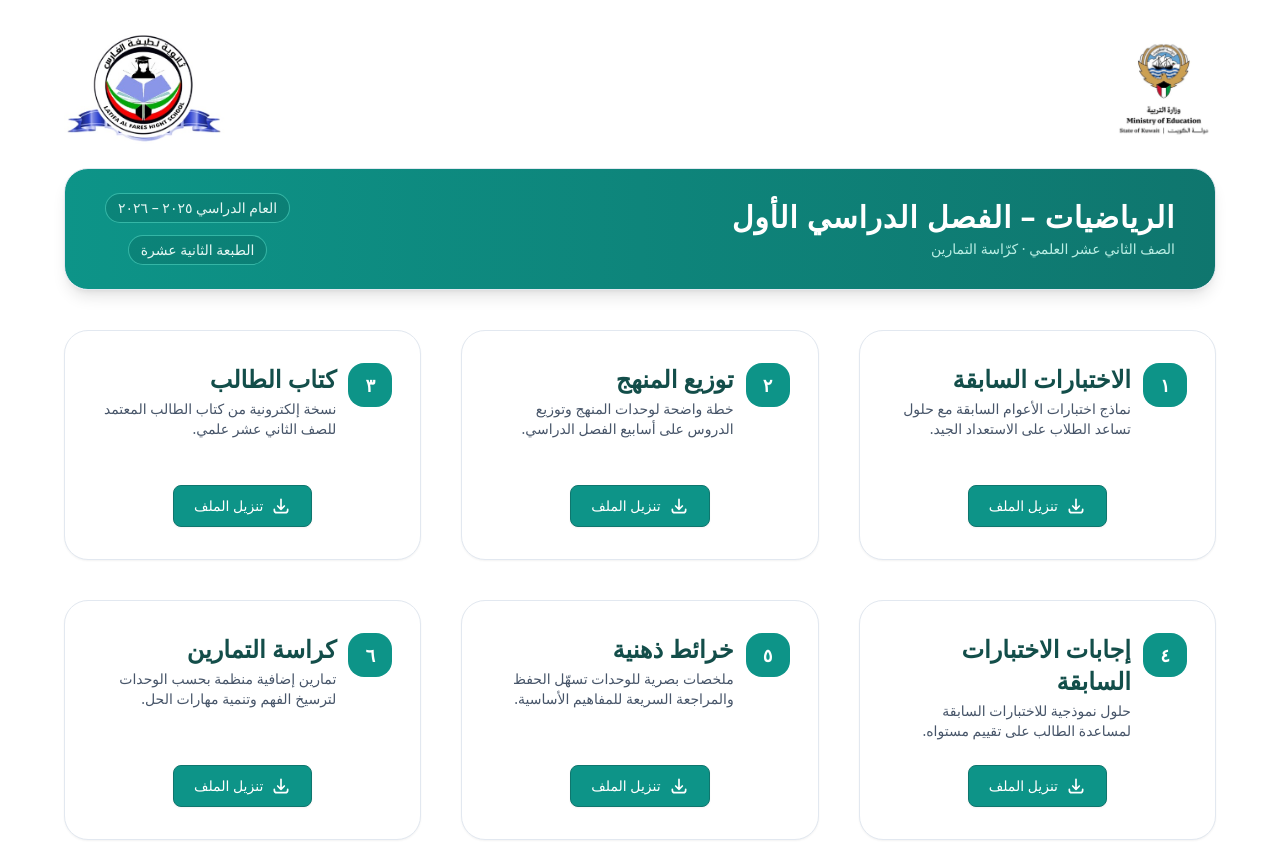
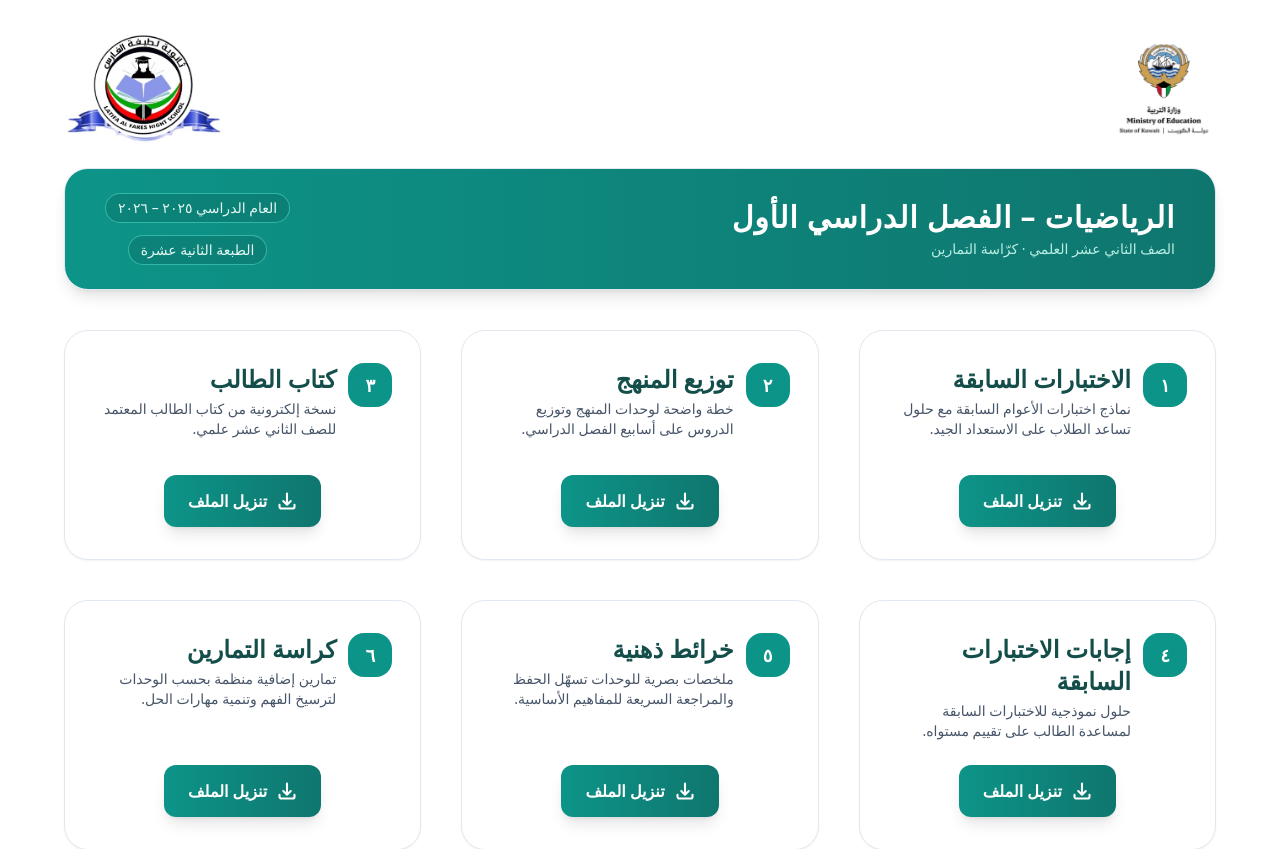
Before and after one commit to sherboo96/math, an Angular app: page / in a window 1280 px wide. Shown: the top 849 px of the page. Built offline with nearby package versions, Linux system fonts and the light colour scheme; no server answers.

Commit message:
Enhance PDF download buttons in app.html with improved styles and loading indicators. Implemented a downloading state to provide user feedback during PDF downloads, ensuring a smoother user experience.

```diff
--- a/src/app/app.html
+++ b/src/app/app.html
@@ -76,14 +76,23 @@
           <div class="mt-6 flex items-center justify-center">
             <button
               type="button"
-              class="inline-flex items-center gap-2 px-5 py-2.5 rounded-lg bg-teal-600 text-white hover:bg-teal-700 border border-teal-700 text-sm font-medium transition-colors shadow-sm hover:shadow-md"
+              class="relative inline-flex items-center justify-center gap-2.5 px-6 py-3.5 rounded-xl bg-gradient-to-r from-teal-600 to-teal-700 text-white hover:from-teal-700 hover:to-teal-800 font-semibold text-sm md:text-base transition-all duration-300 shadow-lg hover:shadow-xl hover:scale-105 active:scale-100 disabled:opacity-70 disabled:cursor-not-allowed"
               (click)="downloadPdf('assets/pdf/tests.pdf', 'الاختبارات السابقة', $event)"
-              title="تنزيل الملف"
+              [disabled]="downloadingPdf() === 'assets/pdf/tests.pdf'"
+              title="تنزيل ملف الاختبارات السابقة"
             >
-              <svg class="w-5 h-5" fill="none" stroke="currentColor" viewBox="0 0 24 24">
-                <path stroke-linecap="round" stroke-linejoin="round" stroke-width="2" d="M4 16v1a3 3 0 003 3h10a3 3 0 003-3v-1m-4-4l-4 4m0 0l-4-4m4 4V4"></path>
+              @if (downloadingPdf() === 'assets/pdf/tests.pdf') {
+                <svg class="w-5 h-5 animate-spin" fill="none" viewBox="0 0 24 24">
+                  <circle class="opacity-25" cx="12" cy="12" r="10" stroke="currentColor" stroke-width="4"></circle>
+                  <path class="opacity-75" fill="currentColor" d="M4 12a8 8 0 018-8V0C5.373 0 0 5.373 0 12h4zm2 5.291A7.962 7.962 0 014 12H0c0 3.042 1.135 5.824 3 7.938l3-2.647z"></path>
                 </svg>
-              تنزيل الملف
+                <span>جاري التنزيل...</span>
+              } @else {
+                <svg class="w-5 h-5" fill="none" stroke="currentColor" viewBox="0 0 24 24" stroke-width="2.5">
+                  <path stroke-linecap="round" stroke-linejoin="round" d="M3 16.5v2.25A2.25 2.25 0 005.25 21h13.5A2.25 2.25 0 0021 18.75V16.5M16.5 12L12 16.5m0 0L7.5 12m4.5 4.5V3"></path>
+                </svg>
+                <span>تنزيل الملف</span>
+              }
             </button>
           </div>
         </article>
@@ -108,14 +117,23 @@
           <div class="mt-6 flex items-center justify-center">
             <button
               type="button"
-              class="inline-flex items-center gap-2 px-5 py-2.5 rounded-lg bg-teal-600 text-white hover:bg-teal-700 border border-teal-700 text-sm font-medium transition-colors shadow-sm hover:shadow-md"
+              class="relative inline-flex items-center justify-center gap-2.5 px-6 py-3.5 rounded-xl bg-gradient-to-r from-teal-600 to-teal-700 text-white hover:from-teal-700 hover:to-teal-800 font-semibold text-sm md:text-base transition-all duration-300 shadow-lg hover:shadow-xl hover:scale-105 active:scale-100 disabled:opacity-70 disabled:cursor-not-allowed"
               (click)="downloadPdf('assets/pdf/culclim.pdf', 'توزيع المنهج', $event)"
-              title="تنزيل الملف"
+              [disabled]="downloadingPdf() === 'assets/pdf/culclim.pdf'"
+              title="تنزيل ملف توزيع المنهج"
             >
-              <svg class="w-5 h-5" fill="none" stroke="currentColor" viewBox="0 0 24 24">
-                <path stroke-linecap="round" stroke-linejoin="round" stroke-width="2" d="M4 16v1a3 3 0 003 3h10a3 3 0 003-3v-1m-4-4l-4 4m0 0l-4-4m4 4V4"></path>
+              @if (downloadingPdf() === 'assets/pdf/culclim.pdf') {
+                <svg class="w-5 h-5 animate-spin" fill="none" viewBox="0 0 24 24">
+                  <circle class="opacity-25" cx="12" cy="12" r="10" stroke="currentColor" stroke-width="4"></circle>
+                  <path class="opacity-75" fill="currentColor" d="M4 12a8 8 0 018-8V0C5.373 0 0 5.373 0 12h4zm2 5.291A7.962 7.962 0 014 12H0c0 3.042 1.135 5.824 3 7.938l3-2.647z"></path>
                 </svg>
-              تنزيل الملف
+                <span>جاري التنزيل...</span>
+              } @else {
+                <svg class="w-5 h-5" fill="none" stroke="currentColor" viewBox="0 0 24 24" stroke-width="2.5">
+                  <path stroke-linecap="round" stroke-linejoin="round" d="M3 16.5v2.25A2.25 2.25 0 005.25 21h13.5A2.25 2.25 0 0021 18.75V16.5M16.5 12L12 16.5m0 0L7.5 12m4.5 4.5V3"></path>
+                </svg>
+                <span>تنزيل الملف</span>
+              }
             </button>
           </div>
         </article>
@@ -140,14 +158,23 @@
           <div class="mt-6 flex items-center justify-center">
             <button
               type="button"
-              class="inline-flex items-center gap-2 px-5 py-2.5 rounded-lg bg-teal-600 text-white hover:bg-teal-700 border border-teal-700 text-sm font-medium transition-colors shadow-sm hover:shadow-md"
+              class="relative inline-flex items-center justify-center gap-2.5 px-6 py-3.5 rounded-xl bg-gradient-to-r from-teal-600 to-teal-700 text-white hover:from-teal-700 hover:to-teal-800 font-semibold text-sm md:text-base transition-all duration-300 shadow-lg hover:shadow-xl hover:scale-105 active:scale-100 disabled:opacity-70 disabled:cursor-not-allowed"
               (click)="downloadPdf('assets/pdf/math.pdf', 'كتاب الطالب', $event)"
-              title="تنزيل الملف"
+              [disabled]="downloadingPdf() === 'assets/pdf/math.pdf'"
+              title="تنزيل ملف كتاب الطالب"
             >
-              <svg class="w-5 h-5" fill="none" stroke="currentColor" viewBox="0 0 24 24">
-                <path stroke-linecap="round" stroke-linejoin="round" stroke-width="2" d="M4 16v1a3 3 0 003 3h10a3 3 0 003-3v-1m-4-4l-4 4m0 0l-4-4m4 4V4"></path>
+              @if (downloadingPdf() === 'assets/pdf/math.pdf') {
+                <svg class="w-5 h-5 animate-spin" fill="none" viewBox="0 0 24 24">
+                  <circle class="opacity-25" cx="12" cy="12" r="10" stroke="currentColor" stroke-width="4"></circle>
+                  <path class="opacity-75" fill="currentColor" d="M4 12a8 8 0 018-8V0C5.373 0 0 5.373 0 12h4zm2 5.291A7.962 7.962 0 014 12H0c0 3.042 1.135 5.824 3 7.938l3-2.647z"></path>
                 </svg>
-              تنزيل الملف
+                <span>جاري التنزيل...</span>
+              } @else {
+                <svg class="w-5 h-5" fill="none" stroke="currentColor" viewBox="0 0 24 24" stroke-width="2.5">
+                  <path stroke-linecap="round" stroke-linejoin="round" d="M3 16.5v2.25A2.25 2.25 0 005.25 21h13.5A2.25 2.25 0 0021 18.75V16.5M16.5 12L12 16.5m0 0L7.5 12m4.5 4.5V3"></path>
+                </svg>
+                <span>تنزيل الملف</span>
+              }
             </button>
           </div>
         </article>
@@ -172,14 +199,23 @@
           <div class="mt-6 flex items-center justify-center">
             <button
               type="button"
-              class="inline-flex items-center gap-2 px-5 py-2.5 rounded-lg bg-teal-600 text-white hover:bg-teal-700 border border-teal-700 text-sm font-medium transition-colors shadow-sm hover:shadow-md"
+              class="relative inline-flex items-center justify-center gap-2.5 px-6 py-3.5 rounded-xl bg-gradient-to-r from-teal-600 to-teal-700 text-white hover:from-teal-700 hover:to-teal-800 font-semibold text-sm md:text-base transition-all duration-300 shadow-lg hover:shadow-xl hover:scale-105 active:scale-100 disabled:opacity-70 disabled:cursor-not-allowed"
               (click)="downloadPdf('assets/pdf/answers.pdf', 'إجابات الاختبارات السابقة', $event)"
-              title="تنزيل الملف"
+              [disabled]="downloadingPdf() === 'assets/pdf/answers.pdf'"
+              title="تنزيل ملف إجابات الاختبارات السابقة"
             >
-              <svg class="w-5 h-5" fill="none" stroke="currentColor" viewBox="0 0 24 24">
-                <path stroke-linecap="round" stroke-linejoin="round" stroke-width="2" d="M4 16v1a3 3 0 003 3h10a3 3 0 003-3v-1m-4-4l-4 4m0 0l-4-4m4 4V4"></path>
+              @if (downloadingPdf() === 'assets/pdf/answers.pdf') {
+                <svg class="w-5 h-5 animate-spin" fill="none" viewBox="0 0 24 24">
+                  <circle class="opacity-25" cx="12" cy="12" r="10" stroke="currentColor" stroke-width="4"></circle>
+                  <path class="opacity-75" fill="currentColor" d="M4 12a8 8 0 018-8V0C5.373 0 0 5.373 0 12h4zm2 5.291A7.962 7.962 0 014 12H0c0 3.042 1.135 5.824 3 7.938l3-2.647z"></path>
                 </svg>
-              تنزيل الملف
+                <span>جاري التنزيل...</span>
+              } @else {
+                <svg class="w-5 h-5" fill="none" stroke="currentColor" viewBox="0 0 24 24" stroke-width="2.5">
+                  <path stroke-linecap="round" stroke-linejoin="round" d="M3 16.5v2.25A2.25 2.25 0 005.25 21h13.5A2.25 2.25 0 0021 18.75V16.5M16.5 12L12 16.5m0 0L7.5 12m4.5 4.5V3"></path>
+                </svg>
+                <span>تنزيل الملف</span>
+              }
             </button>
           </div>
         </article>
@@ -204,14 +240,23 @@
           <div class="mt-6 flex items-center justify-center">
             <button
               type="button"
-              class="inline-flex items-center gap-2 px-5 py-2.5 rounded-lg bg-teal-600 text-white hover:bg-teal-700 border border-teal-700 text-sm font-medium transition-colors shadow-sm hover:shadow-md"
+              class="relative inline-flex items-center justify-center gap-2.5 px-6 py-3.5 rounded-xl bg-gradient-to-r from-teal-600 to-teal-700 text-white hover:from-teal-700 hover:to-teal-800 font-semibold text-sm md:text-base transition-all duration-300 shadow-lg hover:shadow-xl hover:scale-105 active:scale-100 disabled:opacity-70 disabled:cursor-not-allowed"
               (click)="downloadPdf('assets/pdf/map.pdf', 'خرائط ذهنية', $event)"
-              title="تنزيل الملف"
+              [disabled]="downloadingPdf() === 'assets/pdf/map.pdf'"
+              title="تنزيل ملف خرائط ذهنية"
             >
-              <svg class="w-5 h-5" fill="none" stroke="currentColor" viewBox="0 0 24 24">
-                <path stroke-linecap="round" stroke-linejoin="round" stroke-width="2" d="M4 16v1a3 3 0 003 3h10a3 3 0 003-3v-1m-4-4l-4 4m0 0l-4-4m4 4V4"></path>
+              @if (downloadingPdf() === 'assets/pdf/map.pdf') {
+                <svg class="w-5 h-5 animate-spin" fill="none" viewBox="0 0 24 24">
+                  <circle class="opacity-25" cx="12" cy="12" r="10" stroke="currentColor" stroke-width="4"></circle>
+                  <path class="opacity-75" fill="currentColor" d="M4 12a8 8 0 018-8V0C5.373 0 0 5.373 0 12h4zm2 5.291A7.962 7.962 0 014 12H0c0 3.042 1.135 5.824 3 7.938l3-2.647z"></path>
                 </svg>
-              تنزيل الملف
+                <span>جاري التنزيل...</span>
+              } @else {
+                <svg class="w-5 h-5" fill="none" stroke="currentColor" viewBox="0 0 24 24" stroke-width="2.5">
+                  <path stroke-linecap="round" stroke-linejoin="round" d="M3 16.5v2.25A2.25 2.25 0 005.25 21h13.5A2.25 2.25 0 0021 18.75V16.5M16.5 12L12 16.5m0 0L7.5 12m4.5 4.5V3"></path>
+                </svg>
+                <span>تنزيل الملف</span>
+              }
             </button>
           </div>
         </article>
@@ -236,14 +281,23 @@
           <div class="mt-6 flex items-center justify-center">
             <button
               type="button"
-              class="inline-flex items-center gap-2 px-5 py-2.5 rounded-lg bg-teal-600 text-white hover:bg-teal-700 border border-teal-700 text-sm font-medium transition-colors shadow-sm hover:shadow-md"
+              class="relative inline-flex items-center justify-center gap-2.5 px-6 py-3.5 rounded-xl bg-gradient-to-r from-teal-600 to-teal-700 text-white hover:from-teal-700 hover:to-teal-800 font-semibold text-sm md:text-base transition-all duration-300 shadow-lg hover:shadow-xl hover:scale-105 active:scale-100 disabled:opacity-70 disabled:cursor-not-allowed"
               (click)="downloadPdf('assets/pdf/annancement.pdf', 'كراسة التمارين', $event)"
-              title="تنزيل الملف"
+              [disabled]="downloadingPdf() === 'assets/pdf/annancement.pdf'"
+              title="تنزيل ملف كراسة التمارين"
             >
-              <svg class="w-5 h-5" fill="none" stroke="currentColor" viewBox="0 0 24 24">
-                <path stroke-linecap="round" stroke-linejoin="round" stroke-width="2" d="M4 16v1a3 3 0 003 3h10a3 3 0 003-3v-1m-4-4l-4 4m0 0l-4-4m4 4V4"></path>
+              @if (downloadingPdf() === 'assets/pdf/annancement.pdf') {
+                <svg class="w-5 h-5 animate-spin" fill="none" viewBox="0 0 24 24">
+                  <circle class="opacity-25" cx="12" cy="12" r="10" stroke="currentColor" stroke-width="4"></circle>
+                  <path class="opacity-75" fill="currentColor" d="M4 12a8 8 0 018-8V0C5.373 0 0 5.373 0 12h4zm2 5.291A7.962 7.962 0 014 12H0c0 3.042 1.135 5.824 3 7.938l3-2.647z"></path>
                 </svg>
-              تنزيل الملف
+                <span>جاري التنزيل...</span>
+              } @else {
+                <svg class="w-5 h-5" fill="none" stroke="currentColor" viewBox="0 0 24 24" stroke-width="2.5">
+                  <path stroke-linecap="round" stroke-linejoin="round" d="M3 16.5v2.25A2.25 2.25 0 005.25 21h13.5A2.25 2.25 0 0021 18.75V16.5M16.5 12L12 16.5m0 0L7.5 12m4.5 4.5V3"></path>
+                </svg>
+                <span>تنزيل الملف</span>
+              }
             </button>
           </div>
         </article>
--- a/src/app/app.ts
+++ b/src/app/app.ts
@@ -10,6 +10,7 @@ import { DOCUMENT } from '@angular/common';
 export class App implements OnInit {
   protected readonly title = signal('math');
   protected readonly preloadingPdfs = signal<boolean>(true);
+  protected readonly downloadingPdf = signal<string | null>(null);
 
   // Cache for preloaded PDFs - stores Blob URLs
   private readonly pdfBlobUrls = new Map<string, string>(); // Store blob URLs for downloads
@@ -84,6 +85,9 @@ export class App implements OnInit {
     // Prevent card click event
     event.stopPropagation();
 
+    // Set downloading state
+    this.downloadingPdf.set(path);
+
     try {
       // Check if PDF is already loaded in cache
       const blobUrl = this.pdfBlobUrls.get(path);
@@ -106,16 +110,21 @@ export class App implements OnInit {
         const blob = await response.blob();
         const url = URL.createObjectURL(blob);
 
+        // Store blob URL for future use
+        this.pdfBlobUrls.set(path, url);
+
         const link = this.document.createElement('a');
         link.href = url;
         link.download = `${title}.pdf`;
         this.document.body.appendChild(link);
         link.click();
         this.document.body.removeChild(link);
+      }
 
-        // Clean up
-        URL.revokeObjectURL(url);
-      }
+      // Small delay to show success state
+      setTimeout(() => {
+        this.downloadingPdf.set(null);
+      }, 500);
     } catch (error) {
       console.error(`Error downloading PDF ${path}:`, error);
       // Fallback: direct download link
@@ -125,6 +134,8 @@ export class App implements OnInit {
       this.document.body.appendChild(link);
       link.click();
       this.document.body.removeChild(link);
+
+      this.downloadingPdf.set(null);
     }
   }
 }
```
Lines whose indentation alone changed are shown as unchanged.
